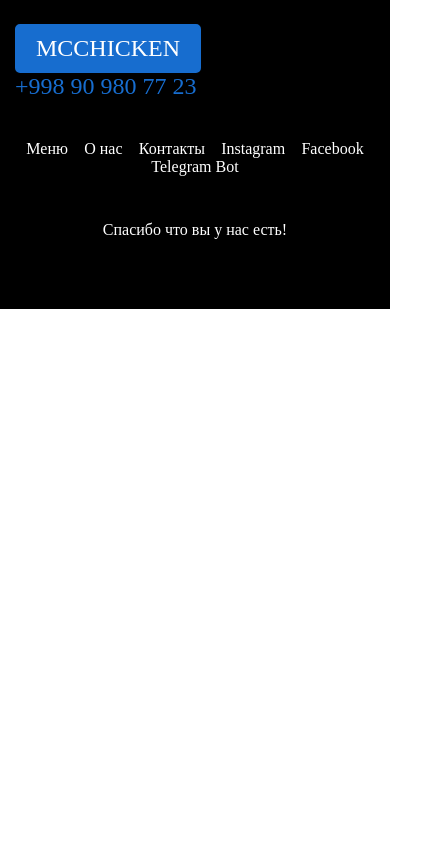
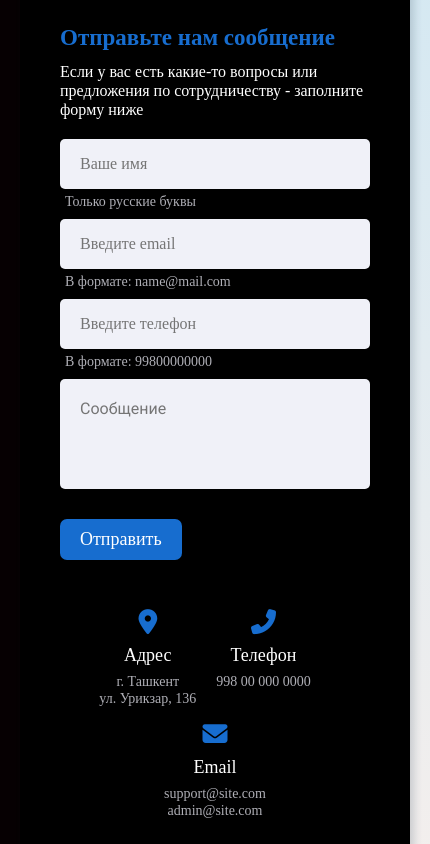
Before and after one commit to 00017262wiut/WT_00017262_CW1, a plain HTML site: page pages/contacts.html in a window 390 px wide. Shown: the part 860-1704 px from the top of the page, 430 px wide, since content can reach past the window. Before the commit the page ends 1169 px from the top, so only its background shows below. Drawn offline with Linux system fonts and the light colour scheme; a web font is replaced by a local one.

Commit message:
Add files via upload
readme and form

```diff
--- /dev/null
+++ b/css/reset.css
@@ -0,0 +1,363 @@
+html, body, div, span, applet, object, iframe,
+h1, h2, h3, h4, h5, h6, p, blockquote, pre,
+a, abbr, acronym, address, big, cite, code,
+del, dfn, em, img, ins, kbd, q, s, samp,
+small, strike, strong, sub, sup, tt, var,
+b, u, i, center,
+dl, dt, dd, ol, ul, li,
+fieldset, form, label, legend,
+table, caption, tbody, tfoot, thead, tr, th, td,
+article, aside, canvas, details, embed,
+figure, figcaption, footer, header, hgroup,
+menu, nav, output, ruby, section, summary,
+time, mark, audio, video {
+    margin: 0;
+	padding: 0;
+	border: 0;
+	font-size: 100%;
+	font: inherit;
+	vertical-align: baseline;
+}
+
+/* Make sure to set some focus styles for accessibility */
+
+:focus {
+    outline: 0;
+}
+
+/* HTML5 display-role reset for older browsers */
+
+article, aside, details, figcaption, figure,
+footer, header, hgroup, menu, nav, section {
+	display: block;
+}
+
+body {
+	line-height: 1;
+}
+
+ol, ul {
+	list-style: none;
+}
+
+blockquote, q {
+	quotes: none;
+}
+
+blockquote:before, blockquote:after,
+q:before, q:after {
+	content: '';
+	content: none;
+}
+
+table {
+	border-collapse: collapse;
+	border-spacing: 0;
+}
+
+input[type=search]::-webkit-search-cancel-button,
+input[type=search]::-webkit-search-decoration,
+input[type=search]::-webkit-search-results-button,
+input[type=search]::-webkit-search-results-decoration {
+    -webkit-appearance: none;
+    -moz-appearance: none;
+}
+
+input[type=search] {
+    -webkit-appearance: none;
+    -moz-appearance: none;
+    -webkit-box-sizing: content-box;
+    -moz-box-sizing: content-box;
+    box-sizing: content-box;
+}
+
+textarea {
+    overflow: auto;
+    vertical-align: top;
+    resize: vertical;
+}
+
+/**
+ * Correct `inline-block` display not defined in IE 6/7/8/9 and Firefox 3.
+ */
+
+audio,
+canvas,
+video {
+    display: inline-block;
+    *display: inline;
+    *zoom: 1;
+    max-width: 100%;
+}
+
+/**
+ * Prevent modern browsers from displaying `audio` without controls.
+ * Remove excess height in iOS 5 devices.
+ */
+
+audio:not([controls]) {
+    display: none;
+    height: 0;
+}
+
+/**
+ * Address styling not present in IE 7/8/9, Firefox 3, and Safari 4.
+ * Known issue: no IE 6 support.
+ */
+
+[hidden] {
+    display: none;
+}
+
+/**
+ * 1. Correct text resizing oddly in IE 6/7 when body `font-size` is set using
+ *    `em` units.
+ * 2. Prevent iOS text size adjust after orientation change, without disabling
+ *    user zoom.
+ */
+
+html {
+    font-size: 100%; /* 1 */
+    -webkit-text-size-adjust: 100%; /* 2 */
+    -ms-text-size-adjust: 100%; /* 2 */
+}
+
+/**
+ * Address `outline` inconsistency between Chrome and other browsers.
+ */
+
+a:focus {
+    outline: thin dotted;
+}
+
+/**
+ * Improve readability when focused and also mouse hovered in all browsers.
+ */
+
+a:active,
+a:hover {
+    outline: 0;
+}
+
+/**
+ * 1. Remove border when inside `a` element in IE 6/7/8/9 and Firefox 3.
+ * 2. Improve image quality when scaled in IE 7.
+ */
+
+img {
+    border: 0; /* 1 */
+    -ms-interpolation-mode: bicubic; /* 2 */
+}
+
+/**
+ * Address margin not present in IE 6/7/8/9, Safari 5, and Opera 11.
+ */
+
+figure {
+    margin: 0;
+}
+
+/**
+ * Correct margin displayed oddly in IE 6/7.
+ */
+
+form {
+    margin: 0;
+}
+
+/**
+ * Define consistent border, margin, and padding.
+ */
+
+fieldset {
+    border: 1px solid #c0c0c0;
+    margin: 0 2px;
+    padding: 0.35em 0.625em 0.75em;
+}
+
+/**
+ * 1. Correct color not being inherited in IE 6/7/8/9.
+ * 2. Correct text not wrapping in Firefox 3.
+ * 3. Correct alignment displayed oddly in IE 6/7.
+ */
+
+legend {
+    border: 0; /* 1 */
+    padding: 0;
+    white-space: normal; /* 2 */
+    *margin-left: -7px; /* 3 */
+}
+
+/**
+ * 1. Correct font size not being inherited in all browsers.
+ * 2. Address margins set differently in IE 6/7, Firefox 3+, Safari 5,
+ *    and Chrome.
+ * 3. Improve appearance and consistency in all browsers.
+ */
+
+button,
+input,
+select,
+textarea {
+    font-size: 100%; /* 1 */
+    margin: 0; /* 2 */
+    vertical-align: baseline; /* 3 */
+    *vertical-align: middle; /* 3 */
+}
+
+/**
+ * Address Firefox 3+ setting `line-height` on `input` using `!important` in
+ * the UA stylesheet.
+ */
+
+button,
+input {
+    line-height: normal;
+}
+
+/**
+ * Address inconsistent `text-transform` inheritance for `button` and `select`.
+ * All other form control elements do not inherit `text-transform` values.
+ * Correct `button` style inheritance in Chrome, Safari 5+, and IE 6+.
+ * Correct `select` style inheritance in Firefox 4+ and Opera.
+ */
+
+button,
+select {
+    text-transform: none;
+}
+
+/**
+ * 1. Avoid the WebKit bug in Android 4.0.* where (2) destroys native `audio`
+ *    and `video` controls.
+ * 2. Correct inability to style clickable `input` types in iOS.
+ * 3. Improve usability and consistency of cursor style between image-type
+ *    `input` and others.
+ * 4. Remove inner spacing in IE 7 without affecting normal text inputs.
+ *    Known issue: inner spacing remains in IE 6.
+ */
+
+button,
+html input[type="button"], /* 1 */
+input[type="reset"],
+input[type="submit"] {
+    -webkit-appearance: button; /* 2 */
+    cursor: pointer; /* 3 */
+    *overflow: visible;  /* 4 */
+}
+
+/**
+ * Re-set default cursor for disabled elements.
+ */
+
+button[disabled],
+html input[disabled] {
+    cursor: default;
+}
+
+/**
+ * 1. Address box sizing set to content-box in IE 8/9.
+ * 2. Remove excess padding in IE 8/9.
+ * 3. Remove excess padding in IE 7.
+ *    Known issue: excess padding remains in IE 6.
+ */
+
+input[type="checkbox"],
+input[type="radio"] {
+    box-sizing: border-box; /* 1 */
+    padding: 0; /* 2 */
+    *height: 13px; /* 3 */
+    *width: 13px; /* 3 */
+}
+
+/**
+ * 1. Address `appearance` set to `searchfield` in Safari 5 and Chrome.
+ * 2. Address `box-sizing` set to `border-box` in Safari 5 and Chrome
+ *    (include `-moz` to future-proof).
+ */
+
+input[type="search"] {
+    -webkit-appearance: textfield; /* 1 */
+    -moz-box-sizing: content-box;
+    -webkit-box-sizing: content-box; /* 2 */
+    box-sizing: content-box;
+}
+
+/**
+ * Remove inner padding and search cancel button in Safari 5 and Chrome
+ * on OS X.
+ */
+
+input[type="search"]::-webkit-search-cancel-button,
+input[type="search"]::-webkit-search-decoration {
+    -webkit-appearance: none;
+}
+
+/**
+ * Remove inner padding and border in Firefox 3+.
+ */
+
+button::-moz-focus-inner,
+input::-moz-focus-inner {
+    border: 0;
+    padding: 0;
+}
+
+/**
+ * 1. Remove default vertical scrollbar in IE 6/7/8/9.
+ * 2. Improve readability and alignment in all browsers.
+ */
+
+textarea {
+    overflow: auto; /* 1 */
+    vertical-align: top; /* 2 */
+}
+
+/**
+ * Remove most spacing between table cells.
+ */
+
+table {
+    border-collapse: collapse;
+    border-spacing: 0;
+}
+
+html,
+button,
+input,
+select,
+textarea {
+    color: #222;
+}
+
+
+::-moz-selection {
+    background: #b3d4fc;
+    text-shadow: none;
+}
+
+::selection {
+    background: #b3d4fc;
+    text-shadow: none;
+}
+
+img {
+    vertical-align: middle;
+}
+
+fieldset {
+    border: 0;
+    margin: 0;
+    padding: 0;
+}
+
+textarea {
+    resize: vertical;
+}
+
+.chromeframe {
+    margin: 0.2em 0;
+    background: #ccc;
+    color: #000;
+    padding: 0.2em 0;
+}
--- /dev/null
+++ b/css/styleForm.css
@@ -0,0 +1,183 @@
+@import url("https://fonts.googleapis.com/css2?family=Roboto:ital,wght@0,100;0,300;0,400;0,500;0,700;0,900;1,100;1,300;1,400;1,500;1,700;1,900&display=swap");
+
+* {
+  margin: 0;
+  padding: 0;
+  box-sizing: border-box;
+}
+
+*,
+*::after,
+*::before {
+  box-sizing: inherit;
+}
+
+input,
+textarea {
+  box-sizing: border-box;
+}
+
+body {
+  font-family: "Roboto", sans-serif;
+  font-size: 16px;
+  line-height: 1.2;
+  width: 100%;
+  min-height: 100vh;
+  background: linear-gradient(45deg, #fff1eb, #ace0f9);
+  justify-content: center;
+  align-items: center;
+  color: white;
+}
+
+.container {
+  width: 100%;
+  max-width: 1000px;
+  padding: 0 20px;
+}
+
+.content {
+  display: flex;
+  align-items: center;
+  justify-content: space-between;
+  background: rgb(0, 0, 0);
+  padding: 40px;
+  border-radius: 5px;
+  box-shadow: 4px 4px 8px 0 rgba(34, 60, 80, 0.2);
+}
+
+.left-side {
+  width: 25%;
+  height: 100%;
+  position: relative;
+  display: flex;
+  flex-direction: column;
+}
+
+.left-side::before {
+  content: "";
+  position: absolute;
+  height: 70%;
+  width: 2px;
+  background: #afafb6;
+  right: -15px;
+  top: 50%;
+  transform: translateY(-50%);
+}
+
+.right-side {
+  width: 75%;
+  margin-left: 75px;
+}
+
+.details {
+  margin-bottom: 15px;
+  text-align: center;
+}
+
+.details i {
+  font-size: 25px;
+  color: rgb(23, 109, 207);
+  margin-bottom: 10px;
+}
+
+.topic {
+  font-size: 18px;
+  font-weight: 500;
+  margin-bottom: 7px;
+}
+
+.text-one,
+.text-two {
+  font-size: 14px;
+  color: #afafb6;
+}
+
+.topic-text {
+  font-size: 23px;
+  font-weight: 600;
+  color: rgb(23, 109, 207);
+  margin-bottom: 10px;
+}
+
+.right-side p {
+  margin-bottom: 20px;
+}
+
+.input-box {
+  height: 50px;
+  width: 100%;
+  margin-bottom: 30px;
+}
+
+.input-box input,
+.input-box textarea {
+  height: 100%;
+  width: 100%;
+  border: none;
+  border-radius: 5px;
+  background: #f0f1f8;
+  padding: 0 20px;
+  margin-bottom: 2px;
+}
+
+.input-box label {
+  font-size: 14px;
+  color: #afafb6;
+  padding-left: 5px;
+}
+
+.input-box textarea {
+  resize: none;
+  padding: 20px;
+  font-family: "Roboto", sans-serif;
+}
+
+.message-box {
+  min-height: 110px;
+}
+
+.button {
+  display: inline-block;
+}
+
+.button input[type="submit"] {
+  color: #fff;
+  font-size: 18px;
+  background: rgb(23, 109, 207);
+  outline: none;
+  border: none;
+  padding: 10px 20px;
+  border-radius: 7px;
+  transition: 0.2s;
+}
+
+.button input[type="submit"]:hover {
+  background: rgb(23, 109, 207);
+}
+
+@media (max-width: 800px) {
+  .content {
+    height: 100%;
+    flex-direction: column-reverse;
+  }
+  .left-side {
+    margin-top: 50px;
+    flex-direction: row;
+    width: 100%;
+    justify-content: center;
+    flex-wrap: wrap;
+  }
+  .details {
+    margin-right: 20px;
+  }
+  .details:last-child {
+    margin-right: 0;
+  }
+  .left-side::before {
+    display: none;
+  }
+  .right-side {
+    width: 100%;
+    margin-left: 0;
+  }
+}
--- /dev/null
+++ b/js/app.js
@@ -0,0 +1,47 @@
+const form = document.forms["form"];
+const formArr = Array.from(form);
+const validFormArr = [];
+const button = form.elements["button"];
+
+formArr.forEach((el) => {
+  if (el.hasAttribute("data-reg")) {
+    el.setAttribute("is-valid", "0");
+    validFormArr.push(el);
+  }
+});
+
+form.addEventListener("input", inputHandler);
+button.addEventListener("click", buttonHandler);
+
+function inputHandler({ target }) {
+  if (target.hasAttribute("data-reg")) {
+    inputCheck(target);
+  }
+}
+
+function inputCheck(el) {
+  const inputValue = el.value;
+  const inputReg = el.getAttribute("data-reg");
+  const reg = new RegExp(inputReg);
+  if (reg.test(inputValue)) {
+    el.setAttribute("is-valid", "1");
+    el.style.border = "2px solid rgb(0, 196, 0)";
+  } else {
+    el.setAttribute("is-valid", "0");
+    el.style.border = "2px solid rgb(255, 0, 0)";
+  }
+}
+
+function buttonHandler(e) {
+  const allValid = [];
+  validFormArr.forEach((el) => {
+    allValid.push(el.getAttribute("is-valid"));
+  });
+  const isAllValid = allValid.reduce((acc, current) => {
+    return acc && current;
+  });
+
+  if (!Boolean(Number(isAllValid))) {
+    e.preventDefault();
+  }
+}
--- a/pages/contacts.html
+++ b/pages/contacts.html
@@ -8,10 +8,12 @@
     <title>McChicken</title>
     <link rel="stylesheet" href="../css/mygrid.css">
     <link rel="stylesheet" href="../css/style.css">
+    <link rel="stylesheet" href="../css/reset.css">
+    <link rel="stylesheet" href="../css/styleForm.css">
 </head>
 
 <body>
-    <header class="header_pizza">
+    <header class="header_contacts">
         <div class="container h-100 d-flex flex-column  flex-nowrap">
             <nav class="d-flex justify-content-center justify-content-md-between justify-content-xl-between align-items-center ">
                 <a href="../index.html" class="logo ">McChicken</a>
@@ -22,17 +24,81 @@
                 </ul>
             </nav>
             <div class="header-content flex-grow-1 d-flex flex-column justify-content-center align-start">
-                <h1>Большой гамбургер</h1>
-                <p class="header-about">говядина</p>
-                <p class="header-desc">Свежая хрустящая булочка, листики салата, маринованный огурец с луком и небольшая
-                    котлета, сдобренная майонезом и кетчупом, - таков классический портрет гамбургера, наиболее
-                    распространенной «быстрой» еды в США, от отравления которой ежедневно на больничных койках
-                    оказываются десятки тысяч американцев</p>
-                <p class="header-price">14 500</p>
+                <h1>Ваши мнение <span class="chertochka">не</span> важны</h1>
+                <p class="header-about">Умный учится на своих ошибках, мудрый учится на чужих, а дурак не учится никогда</p>
+
             </div>
         </div>
     </header>
     <main>
+        <div class="container">
+            <div class="content">
+              <div class="left-side">
+                <div class="address details">
+                  <i class="fas fa-map-marker-alt"></i>
+                  <div class="topic">Адрес</div>
+                  <div class="text-one">г. Ташкент</div>
+                  <div class="text-two">ул. Урикзар, 136</div>
+                </div>
+                <div class="phone details">
+                  <i class="fas fa-phone-alt"></i>
+                  <div class="topic">Телефон</div>
+                  <div class="text-one">998 00 000 0000</div>
+                </div>
+                <div class="email details">
+                  <i class="fas fa-envelope"></i>
+                  <div class="topic">Email</div>
+                  <div class="text-one">support@site.com</div>
+                  <div class="text-two">admin@site.com</div>
+                </div>
+              </div>
+              <div class="right-side">
+                <div class="topic-text">Отправьте нам сообщение</div>
+                <p>
+                  Если у вас есть какие-то вопросы или предложения по сотрудничеству -
+                  заполните форму ниже
+                </p>
+                <form action="#" name="form">
+                  <div class="input-box">
+                    <input
+                      type="text"
+                      placeholder="Ваше имя"
+                      name="name"
+                      id="name"
+                      data-reg="^[А-ЯЁ][а-яё]*$"
+                    />
+                    <label for="name">Только русские буквы</label>
+                  </div>
+                  <div class="input-box">
+                    <input
+                      type="text"
+                      placeholder="Введите email"
+                      name="email"
+                      id="email"
+                      data-reg="^[-\w.]+@([A-z0-9][-A-z0-9]+\.)+[A-z]{2,4}$"
+                    />
+                    <label for="email">В формате: name@mail.com</label>
+                  </div>
+                  <div class="input-box">
+                    <input
+                      type="text"
+                      placeholder="Введите телефон"
+                      name="phone"
+                      id="phone"
+                      data-reg="^((\+7|7|8)+([0-9]){10})$"
+                    />
+                    <label for="phone">В формате: 99800000000</label>
+                  </div>
+                  <div class="input-box message-box">
+                    <textarea placeholder="Сообщение"></textarea>
+                  </div>
+                  <div class="button">
+                    <input type="submit" id="button" value="Отправить" />
+                  </div>
+                </form>
+              </div>
+            </div>
+          </div>
 
     </main>
     <footer>
@@ -49,6 +115,11 @@
             <p>Спасибо что вы у нас есть!</p>
         </div>
     </footer>
+    <script
+            src="https://kit.fontawesome.com/fce9a50d02.js"
+            crossorigin="anonymous"
+          ></script>
+          <script src="../js/app.js"></script>
 </body>
 
 </html>
```
Also changed, not shown: css/style.css (+7 -0 lines), pages/about_us.html (+3 -54 lines), images/contactss.jpg (added), readme.txt (added).
